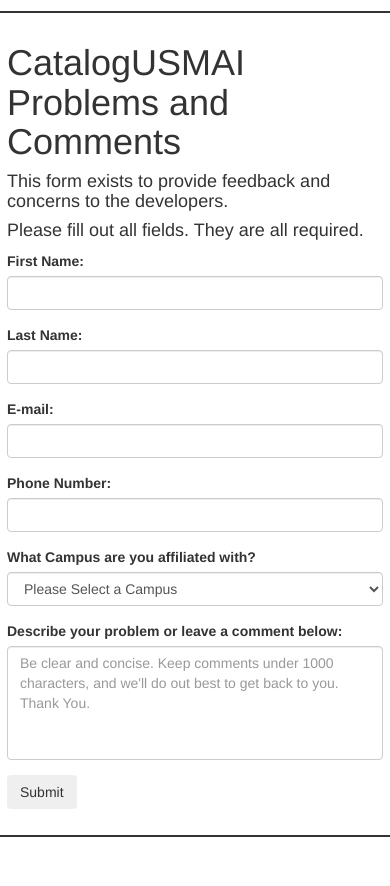
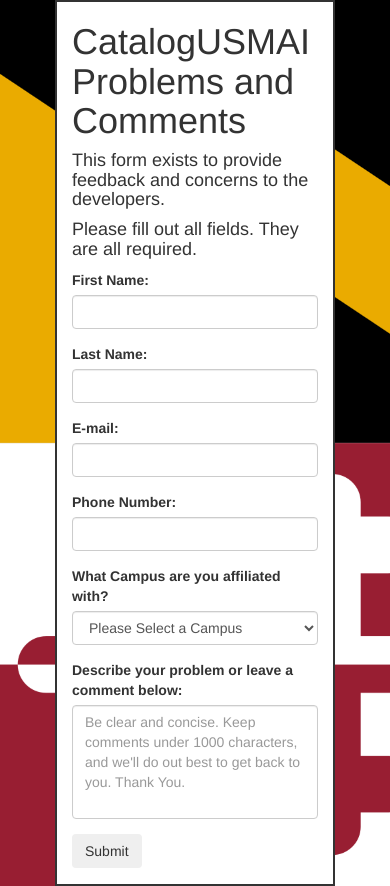
Before and after one commit to cmsc437team/CMSC437Project, a plain HTML site: page commentWithBootstrap.html in a window 390 px wide. Before the commit the page ends 847 px from the top, so only its background shows below. Drawn offline with nearby package versions, Linux system fonts and the light colour scheme.

Commit message:
Update commentWithBootstrap.html

```diff
--- a/commentWithBootstrap.html
+++ b/commentWithBootstrap.html
@@ -12,12 +12,17 @@
 	textarea {
 		resize: none;
 	}
+	body{
+	background: url("flag.png");
+	background-size: cover;
+	background-repeat: no-repeat;
+	}
 	</style>
-
 	<body>
 	<div class="row">
-		<div class="col-sm-2"></div>
-		<div class="col-sm-8" style="border-style:solid;border-width:2px;border-color:blac; margin:10px;padding:10px;">
+		<div class="col-xs-2"></div>
+
+		<div class="col-xs-8" style="background:white; border-style:solid;border-width:2px;border-color:blac;">
 
 		<h1> CatalogUSMAI Problems and Comments </h1>
 		<h4> This form exists to provide feedback and concerns to the developers. </h4>
@@ -41,7 +46,7 @@
 		<div class="form-group">
 		<label for="tel">Phone Number:</label>
 		<div class="row">
-            <div class="form-group col-lg-2">
+            <div class="form-group col-sm-2">
                 <input type="text" class="form-control" id="tel" />
             </div>
 		</div>
@@ -77,10 +82,8 @@
 		</div>
 
 		<button type="button" class="btn"> Submit </button>
-
 		</div>
-		<div class="col-sm-2"></div>
+		<div class="col-xs-2"></div>
 	</div>
-
     </body>
 </html>
```
